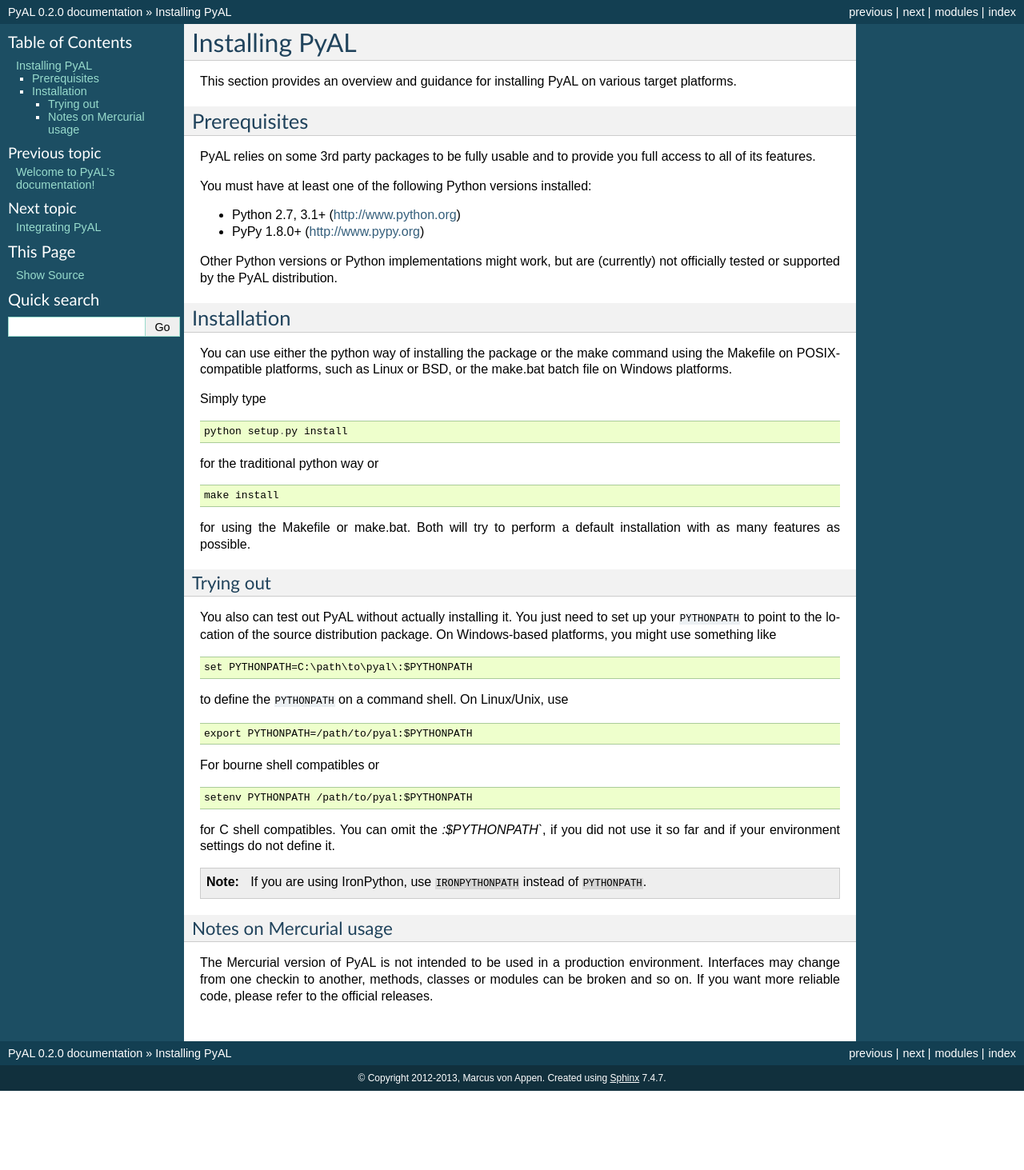
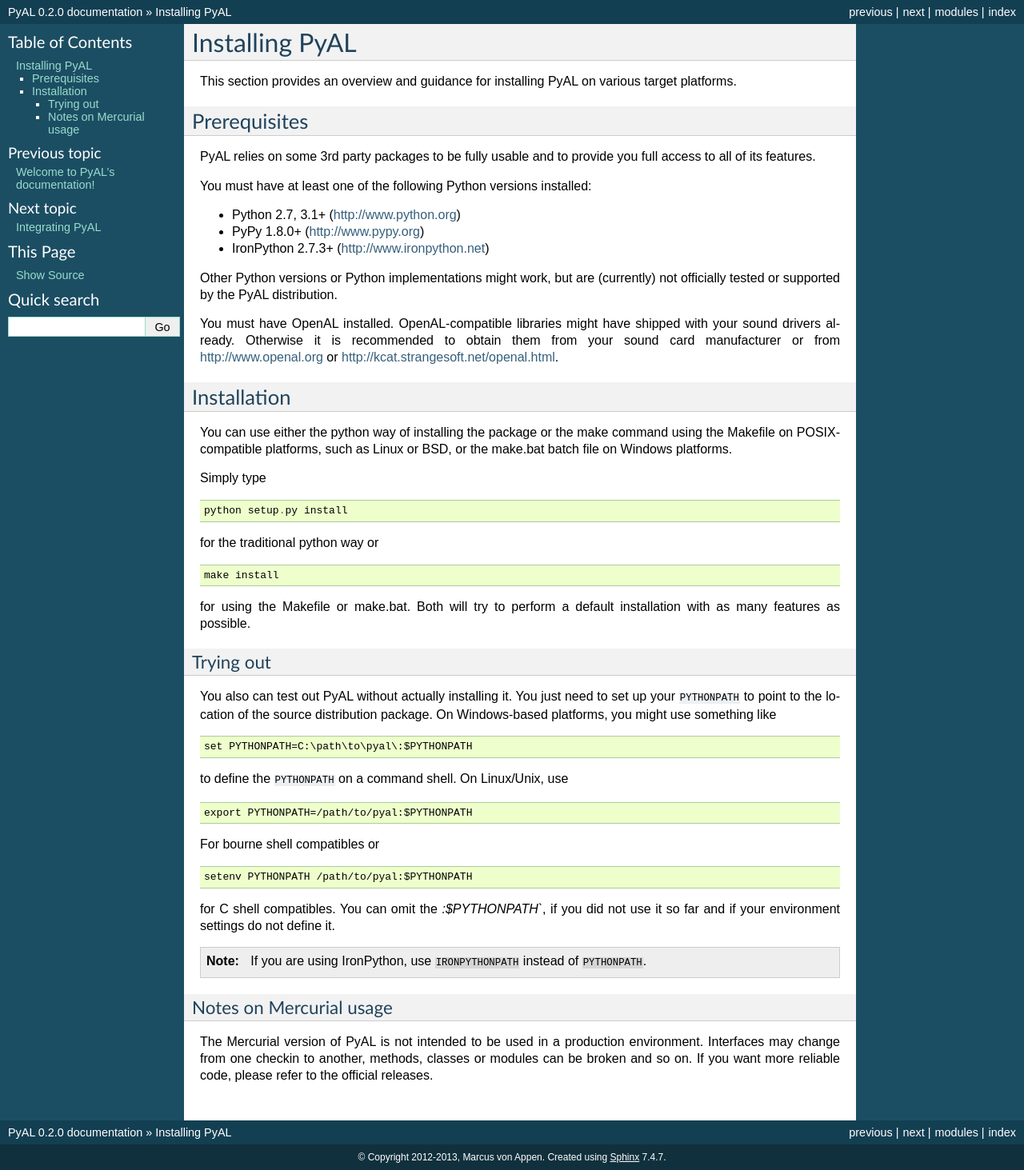
Before and after one commit to marcusva/py-al, a Sphinx documentation site: the page built from doc/install.rst, in a window 1280 px wide. Shown: the whole page at 80% size. Built offline with Sphinx 7.4.7, drawn with Linux system fonts in a browser that asks for light colours; before the commit the page ends 1364 px from its top, so only the background shows below that.

Commit message:
- added doc note about OpenAL - added IronPython as suitable python version - fixed subprocess option -s for openal.test.util.runtests

```diff
--- a/doc/copying.rst
+++ b/doc/copying.rst
@@ -7,7 +7,7 @@
    In cases, where the law prohibits the recognition of Public Domain software,
    this software can be licensed under the zlib lincese as stated below:
 
-   Copyright (C) 2012 Marcus von Appen <marcus@sysfault.org>
+   Copyright (C) 2012-2013 Marcus von Appen <marcus@sysfault.org>
 
    This software is provided 'as-is', without any express or implied
    warranty. In no event will the authors be held liable for any damages
--- a/doc/install.rst
+++ b/doc/install.rst
@@ -12,9 +12,15 @@
 
 * Python 2.7, 3.1+     (http://www.python.org)
 * PyPy 1.8.0+          (http://www.pypy.org)
+* IronPython 2.7.3+    (http://www.ironpython.net)
 
 Other Python versions or Python implementations might work, but are (currently)
 not officially tested or supported by the PyAL distribution.
+
+You must have OpenAL installed. OpenAL-compatible libraries might have shipped
+with your sound drivers already. Otherwise it is recommended to obtain them
+from your sound card manufacturer or from  http://www.openal.org or
+http://kcat.strangesoft.net/openal.html.
 
 Installation
 ------------
```
Also changed, not shown: setup.py (+7 -0 lines), 3 other files.
